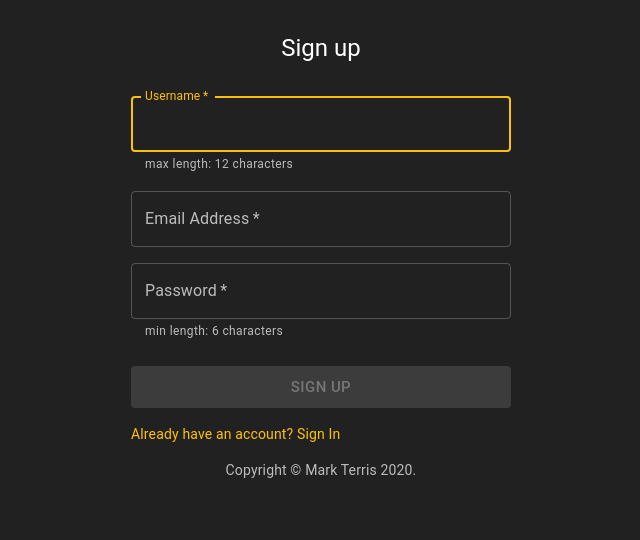
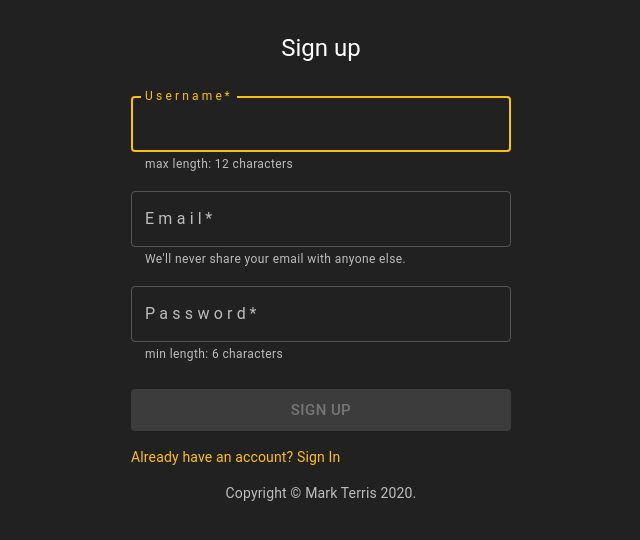
Before and after one commit to terrismark/TodoMan, a React (Create React App) app: page /register in a window 1280 px wide. Shown: the top 540 px of the page, without its empty margins (319-959 px from the left). Built offline with nearby package versions, Linux system fonts and the light colour scheme; no server answers.

Commit message:
edited login and reg forms

```diff
--- a/src/components/Auth/LoginPage.jsx
+++ b/src/components/Auth/LoginPage.jsx
@@ -15,7 +15,7 @@ import validator from 'validator'
 import { amber } from '@material-ui/core/colors';
 import { useDispatch, useSelector } from 'react-redux'
 import { login } from '../../actions/authActions'
-import { Link, useHistory } from 'react-router-dom';
+import { useHistory } from 'react-router-dom';
 import { Alert, AlertTitle } from '@material-ui/lab';
 
 const darkTheme = createMuiTheme({
@@ -80,6 +80,13 @@ export default function LoginPage() {
     const [ emailToAdd, setEmail ] = useState("")
     const [ passwordToAdd, setPassword ] = useState("")
 
+    useEffect(() => {
+        if (!emailToAdd && !passwordToAdd) {
+            setErrorMessage({ name: "", status: false})
+        }
+
+    }, [emailToAdd, passwordToAdd])
+
     function handleSubmitLogin(event) {
         event.preventDefault()
 
@@ -92,7 +99,8 @@ export default function LoginPage() {
         setEmailError({ name: "", status: false})
 
         if (!validator.isEmail(logData.email)) {
-           return setEmailError({ name: "Invalid email", status: true})
+            setErrorMessage({ name: "", status: false})
+            return setEmailError({ name: "Invalid email", status: true})
         }
 
         dispatch(login(logData))
@@ -122,12 +130,10 @@ export default function LoginPage() {
                                     variant="outlined"
                                     required
                                     fullWidth
-                                    id="email"
                                     helperText={emailError.name}
                                     value={emailToAdd}
                                     onChange={(e) => setEmail(e.target.value)}
-                                    label="Email Address"
-                                    name="email"
+                                    label="E m a i l"
                                     // autoComplete="email"
                                     autoComplete="off"
                                     autoFocus
@@ -139,12 +145,10 @@ export default function LoginPage() {
                                     variant="outlined"
                                     required
                                     fullWidth
-                                    name="password"
-                                    label="Password"
+                                    label="P a s s w o r d"
                                     value={passwordToAdd}
                                     onChange={(e) => setPassword(e.target.value)}
                                     type="password"
-                                    id="password"
                                     // autoComplete="current-password"
                                     autoComplete="off"
                                 />
@@ -165,11 +169,9 @@ export default function LoginPage() {
                                 </Grid>
                             </Grid>
 
-                            <Link to="/register" style={{ textDecoration: 'none' }}>
-                                <LinkButton variant="body2" color="primary" className={classes.onAccountBtn}>
-                                    Don't have an account? Sign Up
-                                </LinkButton>
-                            </Link>
+                            <LinkButton href="/register" variant="body2" color="primary" className={classes.onAccountBtn}>
+                                Don't have an account? Sign Up
+                            </LinkButton>
                         </form>
 
                         <Typography variant="body2" color="textSecondary" align="center" className={classes.footer}>
--- a/src/components/Auth/RegisterPage.jsx
+++ b/src/components/Auth/RegisterPage.jsx
@@ -16,7 +16,7 @@ import { amber } from '@material-ui/core/colors';
 import validator from 'validator'
 import { useDispatch, useSelector } from 'react-redux'
 import { register } from '../../actions/authActions'
-import { Link, useHistory } from 'react-router-dom';
+import { useHistory } from 'react-router-dom';
 import { Alert, AlertTitle } from '@material-ui/lab';
 
 const darkTheme = createMuiTheme({
@@ -85,6 +85,13 @@ export default function RegisterPage() {
     const [ emailToAdd, setEmail ] = useState("")
     const [ passwordToAdd, setPassword ] = useState("")
 
+    useEffect(() => {
+        if (!usernameToAdd && !emailToAdd && !passwordToAdd) {
+            setErrorMessage({ name: "", status: false})
+        }
+
+    }, [usernameToAdd, emailToAdd, passwordToAdd])
+
     function handleSubmitRegistration(event) {
         event.preventDefault()
 
@@ -100,14 +107,17 @@ export default function RegisterPage() {
         setPasswordError({ name: "", status: false})
 
         if (regData.username.length > 12) {
+            setErrorMessage({ name: "", status: false})
             return setUsernameError({ name: "Too long username", status: true})
         }
 
         if (!validator.isEmail(regData.email)) {
+            setErrorMessage({ name: "", status: false})
             return setEmailError({ name: "Invalid email", status: true})
         }
 
         if (regData.password.length < 6) {
+            setErrorMessage({ name: "", status: false})
             return setPasswordError({ name: "Password too short", status: true})
         }
 
@@ -140,10 +150,9 @@ export default function RegisterPage() {
                                     helperText={usernameError.name || "max length: 12 characters"}
                                     required
                                     fullWidth
-                                    id="username"
                                     value={usernameToAdd}
                                     onChange={(e) => setUsername(e.target.value)}
-                                    label="Username"
+                                    label="U s e r n a m e"
                                     autoComplete="off"
                                     autoFocus
                                 />
@@ -155,12 +164,10 @@ export default function RegisterPage() {
                                     variant="outlined"
                                     required
                                     fullWidth
-                                    id="email"
-                                    helperText={emailError.name}
+                                    helperText={emailError.name || "We'll never share your email with anyone else."}
                                     value={emailToAdd}
                                     onChange={(e) => setEmail(e.target.value)}
-                                    label="Email Address"
-                                    name="email"
+                                    label="E m a i l"
                                     // autoComplete="email"
                                     autoComplete="off"
                                 />
@@ -172,13 +179,11 @@ export default function RegisterPage() {
                                     variant="outlined"
                                     required
                                     fullWidth
-                                    name="password"
                                     helperText={passwordError.name || "min length: 6 characters"}
                                     value={passwordToAdd}
                                     onChange={(e) => setPassword(e.target.value)}
-                                    label="Password"
+                                    label="P a s s w o r d"
                                     type="password"
-                                    id="password"
                                     // autoComplete="current-password"
                                     autoComplete="off"
                                 />
@@ -199,11 +204,9 @@ export default function RegisterPage() {
                                 </Grid>
                             </Grid>
 
-                            <Link to="/login" style={{ textDecoration: 'none' }}>
-                                <LinkButton variant="body2" color="primary" className={classes.noAccountBtn}>
-                                    Already have an account? Sign In
-                                </LinkButton>
-                            </Link>
+                            <LinkButton href="/login" variant="body2" color="primary" className={classes.noAccountBtn}>
+                                Already have an account? Sign In
+                            </LinkButton>
                         </form>
 
                         <Typography variant="body2" color="textSecondary" align="center" className={classes.footer}>
--- a/src/components/Home/HomePage.jsx
+++ b/src/components/Home/HomePage.jsx
@@ -110,7 +110,7 @@ export default function HomePage() {
                         Positives about the dark themed user interfaces.
                     </Typography>
 
-                    <Grid item>
+                    <Grid item align="center">
                         <List className={classes.list}>
                             {advantages.map((value, index) => {
                                 return (
--- a/src/components/Home/HomePageAuthed.jsx
+++ b/src/components/Home/HomePageAuthed.jsx
@@ -154,7 +154,7 @@ export default function HomePageAuthed({ lists, username }) {
                             </Grid>
 
                             <Grid item align="center" className={classes.createNew}>
-                                <List className={classes.listItem}>
+                                <List  align="center" className={classes.listItem}>
                                     <form autoсomplete="off" onSubmit={handleAddList}>
                                         <ListItem dense>
                                             <ListItemText className={classes.listInput}>
--- a/src/components/Home/TodoPage.jsx
+++ b/src/components/Home/TodoPage.jsx
@@ -116,8 +116,8 @@ export default function TodoPage({ todos, listId, name }) {
                         }
                     </div>
 
-                    <Grid container alignContent="center" direction="column">
-                        <Grid item className={classes.gridItem2}>
+                    <Grid container alignContent="center" ustify="center" direction="column">
+                        <Grid item align="center" className={classes.gridItem2}>
                             <List className={classes.listItem}>
                                 <form autoсomplete="off" onSubmit={handleAddTodo}>
                                     <ListItem dense>
@@ -140,7 +140,7 @@ export default function TodoPage({ todos, listId, name }) {
                             </List>
                         </Grid>
 
-                        <Grid item className={classes.gridItem1}>
+                        <Grid item align="center" className={classes.gridItem1}>
                             <Todos
                                 todos={todos}
                                 listId={listId}
```
